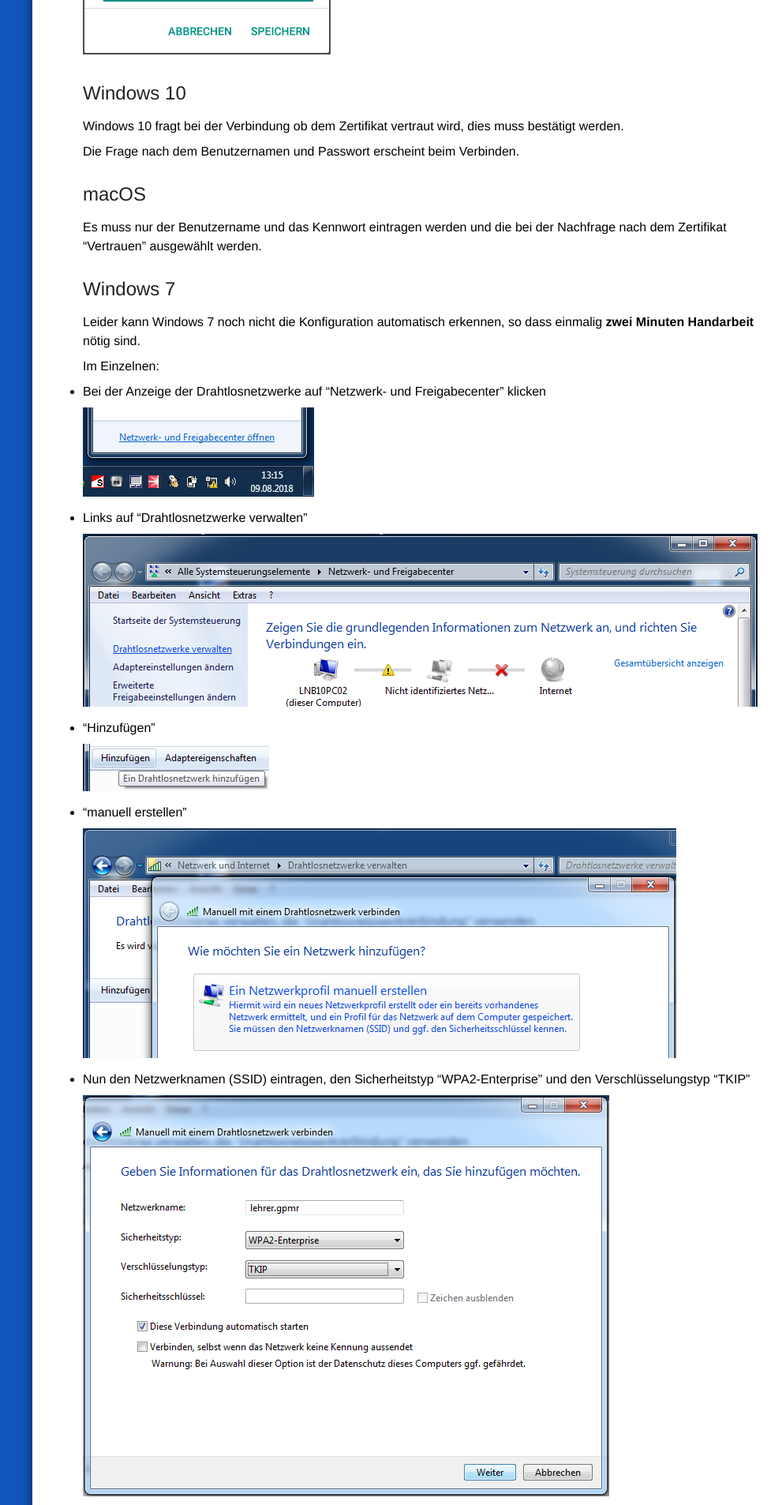
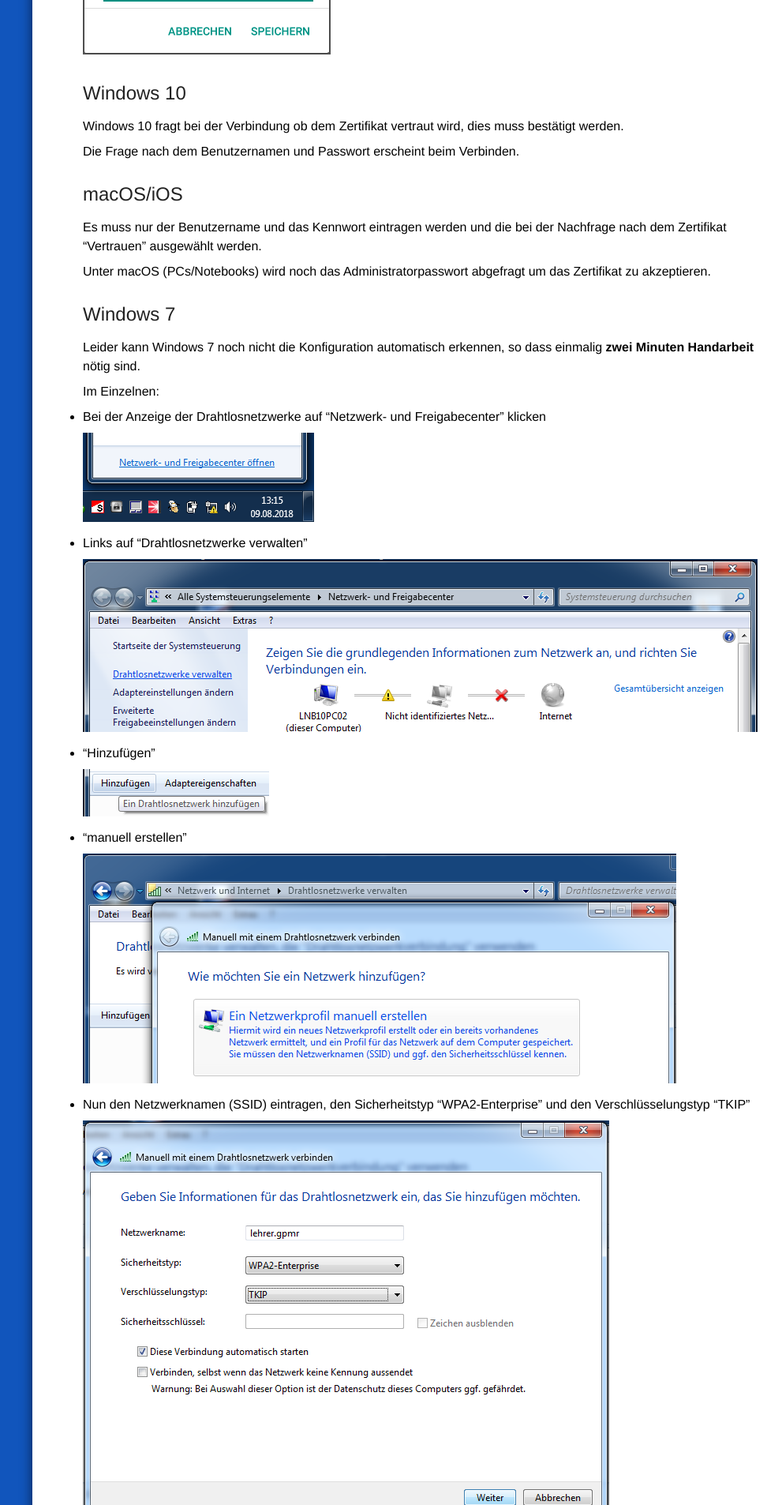
Before and after one commit to philleconnect/philleconnect.github.io, a Jekyll site: the page built from _pages/anwender/05_wlan.md, in a window 1280 px wide. Shown: the part 956-2862 px from the top of the page at 79% size, without its empty margins (247-1238 px from the left). Built offline with Jekyll 4.4.1, drawn with Linux system fonts in a browser that asks for light colours.

Commit message:
added wifi-Info for macOS

```diff
--- a/_pages/anwender/05_wlan.md
+++ b/_pages/anwender/05_wlan.md
@@ -31,9 +31,11 @@
 
 Die Frage nach dem Benutzernamen und Passwort erscheint beim Verbinden.
 
-## macOS
+## macOS/iOS
 
 Es muss nur der Benutzername und das Kennwort eintragen werden und die bei der Nachfrage nach dem Zertifikat "Vertrauen" ausgewählt werden.
+
+Unter macOS (PCs/Notebooks) wird noch das Administratorpasswort abgefragt um das Zertifikat zu akzeptieren.
 
 ## Windows 7
 
```
